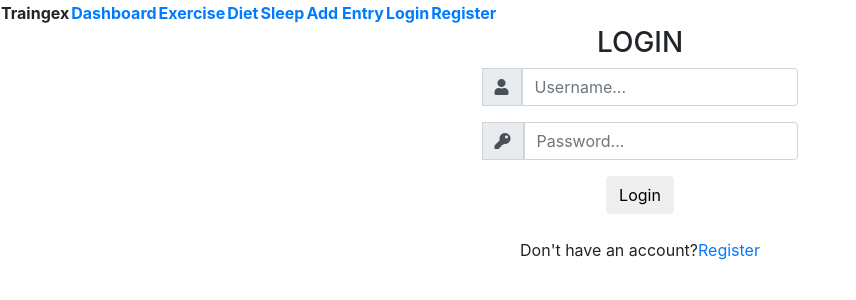
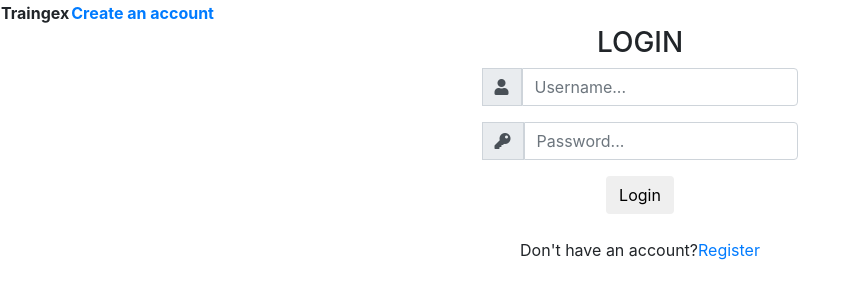
Before and after one commit to Jalen12345/HealthSpace, a Django app: page /login/ in a window 1280 px wide. Shown: the top 300 px of the page, without its empty margins (0-856 px from the left). Run offline with Django 3.2, Linux system fonts and the light colour scheme; lists and menus that the app fills with data are empty; some libraries are stand-ins or nearby versions.

Commit message:
requiring login to load templates

```diff
--- a/Project/group25django/Dashboard/Templates/diet.html
+++ b/Project/group25django/Dashboard/Templates/diet.html
@@ -15,8 +15,7 @@
             <th><a href="{% url 'Dashboard:diet' %}">Diet</a></th>
             <th><a href="{% url 'Dashboard:sleep' %}">Sleep</a></th>
             <th><a href="{% url 'Dashboard:form' %}">Add Entry</a></th>
-            <th><a href="{% url 'Dashboard:login' %}">Login</a></th>
-            <th><a href="{% url 'Dashboard:register' %}">Register</a> </th>
+            <th><a href="{% url 'Dashboard:logout' %}">Logout</a></th>
         </tr>
     </table>
     <h1>{{ request.user.username }}'s Diet Information</h1>
--- a/Project/group25django/Dashboard/Templates/exercise.html
+++ b/Project/group25django/Dashboard/Templates/exercise.html
@@ -15,8 +15,7 @@
             <th><a href="{% url 'Dashboard:diet' %}">Diet</a></th>
             <th><a href="{% url 'Dashboard:sleep' %}">Sleep</a></th>
             <th><a href="{% url 'Dashboard:form' %}">Add Entry</a></th>
-            <th><a href="{% url 'Dashboard:login' %}">Login</a></th>
-            <th><a href="{% url 'Dashboard:register' %}">Register</a> </th>
+            <th><a href="{% url 'Dashboard:logout' %}">Logout</a></th>
         </tr>
     </table>
     <h1>Minutes by muscle group placeholder</h1>
--- a/Project/group25django/Dashboard/Templates/form.html
+++ b/Project/group25django/Dashboard/Templates/form.html
@@ -17,8 +17,7 @@
             <th><a href="{% url 'Dashboard:diet' %}">Diet</a></th>
             <th><a href="{% url 'Dashboard:sleep' %}">Sleep</a></th>
             <th><a href="{% url 'Dashboard:form' %}">Add Entry</a></th>
-            <th><a href="{% url 'Dashboard:login' %}">Login</a></th>
-            <th><a href="{% url 'Dashboard:register' %}">Register</a> </th>
+            <th><a href="{% url 'Dashboard:logout' %}">Logout</a></th>
         </tr>
     </table>
     <div class="container">
--- a/Project/group25django/Dashboard/Templates/index.html
+++ b/Project/group25django/Dashboard/Templates/index.html
@@ -45,8 +45,7 @@
             <th><a href="{% url 'Dashboard:diet' %}">Diet</a></th>
             <th><a href="{% url 'Dashboard:sleep' %}">Sleep</a></th>
             <th><a href="{% url 'Dashboard:form' %}">Add Entry</a></th>
-            <th><a href="{% url 'Dashboard:login' %}">Login</a></th>
-            <th><a href="{% url 'Dashboard:register' %}">Register</a> </th>
+            <th><a href="{% url 'Dashboard:logout' %}">Logout</a></th>
         </tr>
     </table>
     <!--Actually pulling data from the model (Dhiraj)-->
--- a/Project/group25django/Dashboard/Templates/login.html
+++ b/Project/group25django/Dashboard/Templates/login.html
@@ -12,13 +12,7 @@
 	<table>
         <tr>
             <th>Traingex</th>
-            <th><a href="{% url 'Dashboard:dashboard' %}">Dashboard</a></th>
-            <th><a href="{% url 'Dashboard:exercise' %}">Exercise</a></th>
-            <th><a href="{% url 'Dashboard:diet' %}">Diet</a></th>
-            <th><a href="{% url 'Dashboard:sleep' %}">Sleep</a></th>
-            <th><a href="{% url 'Dashboard:form' %}">Add Entry</a></th>
-            <th><a href="{% url 'Dashboard:login' %}">Login</a></th>
-            <th><a href="{% url 'Dashboard:register' %}">Register</a> </th>
+            <th><a href="{% url 'Dashboard:register' %}">Create an account</a> </th>
         </tr>
     </table>
 	<div class="container h-100">
--- a/Project/group25django/Dashboard/Templates/register.html
+++ b/Project/group25django/Dashboard/Templates/register.html
@@ -10,13 +10,7 @@
     <table>
         <tr>
             <th>Traingex</th>
-            <th><a href="{% url 'Dashboard:dashboard' %}">Dashboard</a></th>
-            <th><a href="{% url 'Dashboard:exercise' %}">Exercise</a></th>
-            <th><a href="{% url 'Dashboard:diet' %}">Diet</a></th>
-            <th><a href="{% url 'Dashboard:sleep' %}">Sleep</a></th>
-            <th><a href="{% url 'Dashboard:form' %}">Add Entry</a></th>
             <th><a href="{% url 'Dashboard:login' %}">Login</a></th>
-            <th><a href="{% url 'Dashboard:register' %}">Register</a> </th>
         </tr>
     </table>
     <form method='POST' action=""">
--- a/Project/group25django/Dashboard/Templates/sleep.html
+++ b/Project/group25django/Dashboard/Templates/sleep.html
@@ -36,8 +36,7 @@
             <th><a href="{% url 'Dashboard:diet' %}">Diet</a></th>
             <th><a href="{% url 'Dashboard:sleep' %}">Sleep</a></th>
             <th><a href="{% url 'Dashboard:form' %}">Add Entry</a></th>
-            <th><a href="{% url 'Dashboard:login' %}">Login</a></th>
-            <th><a href="{% url 'Dashboard:register' %}">Register</a> </th>
+            <th><a href="{% url 'Dashboard:logout' %}">Logout</a></th>
         </tr>
     </table>
     <h1>{{ request.user.username }}'s Sleep Data</h1>
--- a/Project/group25django/Dashboard/views.py
+++ b/Project/group25django/Dashboard/views.py
@@ -16,18 +16,30 @@ import time
 
 
 def userMacros(request):
+    if not request.user.is_authenticated:
+        return HttpResponseRedirect('/login/')
     macros = Macro.objects.all()
     return render(request, 'index.html', {'userMacros': macros})
 # return the home pcal
 def home(request):
+    if not request.user.is_authenticated:
+        return HttpResponseRedirect('/login/')
     return render(request, 'index.html')
 def dashboard(request):
+    if not request.user.is_authenticated:
+        return HttpResponseRedirect('/login/')
     return render(request, 'dashboard.html')
 def diet(request):
+    if not request.user.is_authenticated:
+        return HttpResponseRedirect('/login/')
     return render(request, 'diet.html')
 def exercise(request):
+    if not request.user.is_authenticated:
+        return HttpResponseRedirect('/login/')
     return render(request, 'exercise.html')
 def form(request):
+    if not request.user.is_authenticated:
+        return HttpResponseRedirect('/login/')
     return render(request, 'form.html')
 def loginPage(request):
     if request.method == 'POST':
@@ -39,7 +51,6 @@ def loginPage(request):
             return HttpResponseRedirect('/dashboard/')
         else:
             messages.info(request, 'username or password is incorrect')
-
     context = {}
     return render(request, 'login.html', context)
 def logoutUser(request):
@@ -55,4 +66,6 @@ def register(request):
     context = {'form':form}
     return render(request, 'register.html', context)
 def sleep(request):
+    if not request.user.is_authenticated:
+        return HttpResponseRedirect('/login/')
     return render(request, 'sleep.html')
```
Also changed, not shown: Project/group25django/Dashboard/Templates/dashboard.html (+1 -6 lines), Project/group25django/db.sqlite3, 1 other file.
